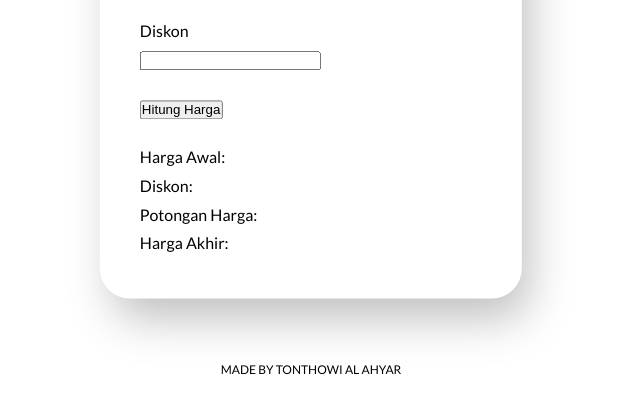
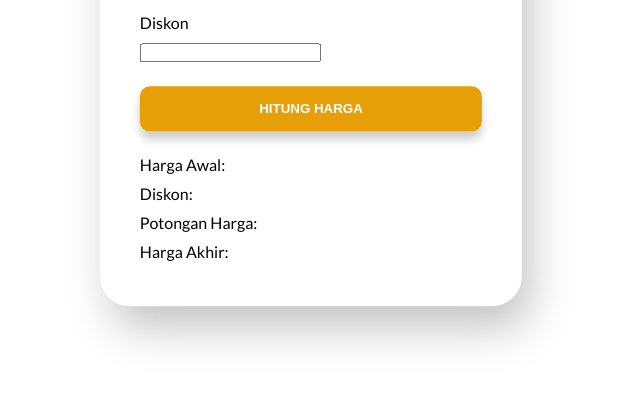
Before and after one commit to tonthowi/Discount-Calculator, a plain HTML site: page index.html in a window 1280 px wide. Shown: the part 337-750 px from the top of the page, without its empty margins (329-969 px from the left). Drawn offline with Linux system fonts and the light colour scheme.

Commit message:
Button Styling

```diff
--- a/index.html
+++ b/index.html
@@ -26,7 +26,7 @@
                             <input class="inputForm" type="number" maxlength="3" id="diskon"/>
                         </div>
                         <div class="formSection">
-                            <button id="submitBtn" type="button">Hitung Harga </button>
+                            <button id="submitBtn" class="btn-primary" type="button">Hitung Harga </button>
                         </div>
                     </form>
                     <div id="hasil">
@@ -38,9 +38,6 @@
 
                 </div>
             </section>
-            <footer>
-                <span>Made by Tonthowi Al Ahyar</span>
-            </footer>
 
 
         </div>
--- a/style.css
+++ b/style.css
@@ -16,16 +16,6 @@ body {
   height: 100%;
 }
 
-footer {
-  font-size: 0.75em;
-  text-transform: uppercase;
-  width: max-content;
-  display:inline;
-  position: absolute;
-  bottom: 10%;
-  left:50%;
-  transform: translate(-50%, -10%);
-}
 
 .card {
   transform: translate(-50%, -50%);
@@ -65,6 +55,34 @@ h1 {
   display: block;
 }
 
+/* Button Primary */
+.btn-primary,
+.btn-primary:visited {
+  background-color: #e69f07;
+  color: #ffffff;
+  font-weight: 700;
+  width: 100%;
+  text-transform: uppercase;
+  text-decoration: none;
+  padding: 15px 40px;
+  border-radius: 10px;
+  box-shadow: 0 8px 10px rgba(0, 0, 0, 0.2);
+  border: none;
+  cursor: pointer;
+  transition: all .2s;
+}
+
+.btn-primary:hover {
+  background-color: #ffb618;
+  transform: translateY(-2px);
+  box-shadow: 0 10px 15px rgba(0, 0, 0, 0.2);
+}
+
+.btn-primary:active {
+  background-color: #c78a05;
+  transform: translateY(-1px);
+  box-shadow: 0 5px 5px rgba(0, 0, 0, 0.2);
+}
 
 @keyframes fadeIn {
   0% {
@@ -96,6 +114,15 @@ input[type=number]::-webkit-outer-spin-button {
 /* Responsive */
 @media only screen and (max-width: 600px) {
 
+  /* Hover for touchscreen */
+  @media(hover: hover) and (pointer: fine) {
+    .btn-primary:hover {
+      background-color: #ffb618;
+      transform: translateY(-2px);
+      box-shadow: 0 10px 15px rgba(0, 0, 0, 0.2);
+    }
+  }
+
   .container {
     width: 100%;
   }
```
